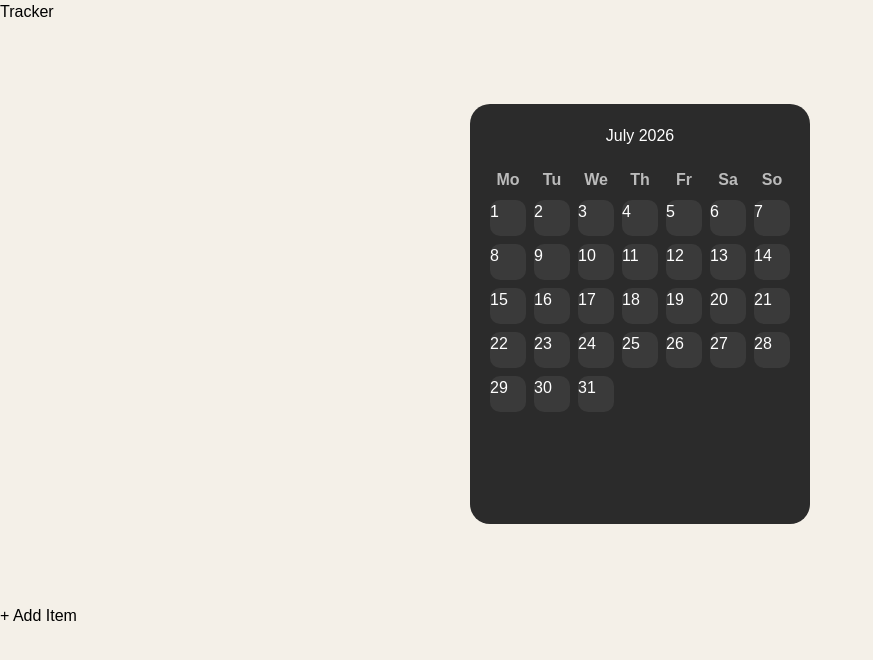
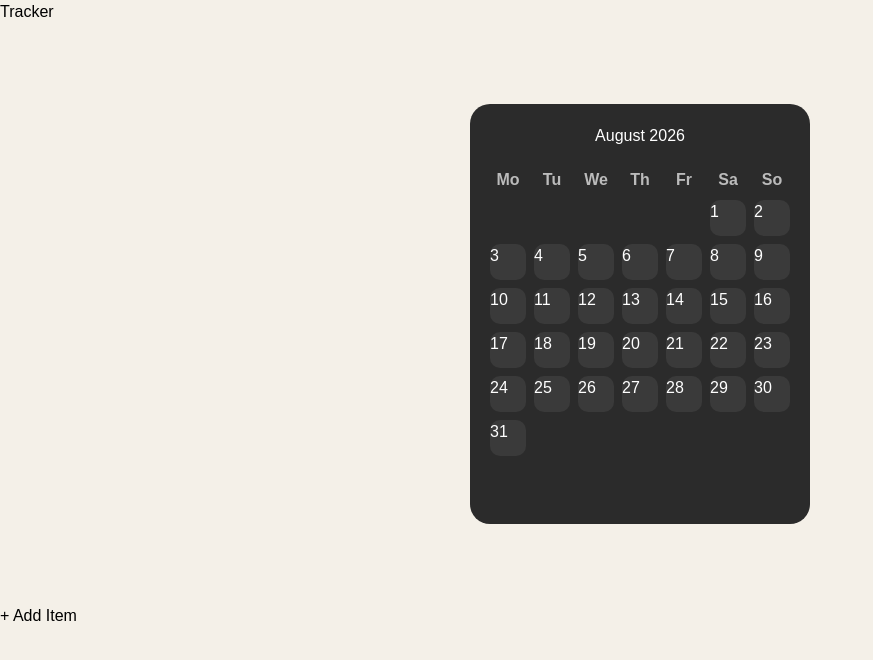
Before and after one commit to LeaMuehlberg/tracker, a Next.js app in the folder tracker/: page / in a window 1280 px wide. Shown: the top 660 px of the page, without its empty margins (0-873 px from the left). Built offline with nearby package versions, Linux system fonts and the light colour scheme.

Commit message:
aligned dates with weekdays

```diff
--- /dev/null
+++ b/tracker/app/components/CalendarCard.tsx
@@ -0,0 +1,45 @@
+type CalendarCardProps = {
+	month: number;
+	year: number;
+};
+
+export default function CalendarCard({
+	month,
+	year,
+}: CalendarCardProps) {
+	const weekdays = ["Mo", "Tu", "We", "Th", "Fr", "Sa", "So"];
+	const monthName = new Date(year, month).toLocaleString("de-DE", {
+		month: "long",
+	});
+	const daysInMonth = new Date(year, month + 1, 0).getDate();
+	let firstDay = new Date(year, month, 1).getDay();
+
+	// So (0) -> 6, Mo (1) -> 0, ...
+	firstDay = (firstDay + 6) % 7;
+
+	return (
+		<div className="calendar-card">
+			<h2>
+				{monthName} {year}
+			</h2>
+
+			<div className="calendar-grid">
+				{weekdays.map((day) => (
+					<div key={day} className="weekday">
+						{day}
+					</div>
+				))}
+
+				{Array.from({ length: firstDay}).map((_, i) => (
+					<div key={`empty-${i}`}>
+					</div>
+				))}
+				{Array.from({ length: daysInMonth }, (_, i) => (
+          			<div key={i} className="day">
+            			{i + 1}
+          			</div>
+          		))}
+			</div>
+		</div>
+	);
+}
--- a/tracker/app/components/CalenderCard.tsx
+++ /dev/null
@@ -1,22 +0,0 @@
-export default function CalenderCard() {
-	const weekdays = ["Mo", "Tu", "We", "Th", "Fr", "Sa", "So"];
-	return (
-		<div className="calender-card">
-			<h2>July 2026</h2>
-
-			<div className="calender-grid">
-				{weekdays.map((day) => (
-					<div key={day} className="weekday">
-						{day}
-					</div>
-				))}
-
-				{Array.from({ length: 31}, (_, i) => (
-					<div key={i} className="day">
-						{i + 1}
-					</div>
-				))}
-			</div>
-		</div>
-	);
-}
--- a/tracker/app/globals.css
+++ b/tracker/app/globals.css
@@ -29,7 +29,7 @@ main {
   min-height: 100vh;
 }
 
-.calender-card {
+.calendar-card {
   width: 340px;
   min-height: 420px;
 
@@ -43,12 +43,12 @@ main {
   box-sizing: border-box;
 }
 
-.calender-card h2 {
+.calendar-card h2 {
   margin-top: 0;
   text-align: center;
 }
 
-.calender-grid {
+.calendar-grid {
   display: grid;
   grid-template-columns: repeat(7, 1fr);
   gap: 8px;
--- a/tracker/app/page.tsx
+++ b/tracker/app/page.tsx
@@ -1,11 +1,11 @@
 import AddButton from "./components/AddButton";
-import CalenderCard from "./components/CalenderCard"
+import CalendarCard from "./components/CalendarCard"
 
 export default function Home() {
   return (
     <main>
       <h1>Tracker</h1>
-      <CalenderCard />
+      <CalendarCard month={7} year={2026}/>
       <AddButton />
     </main>
   );
```
